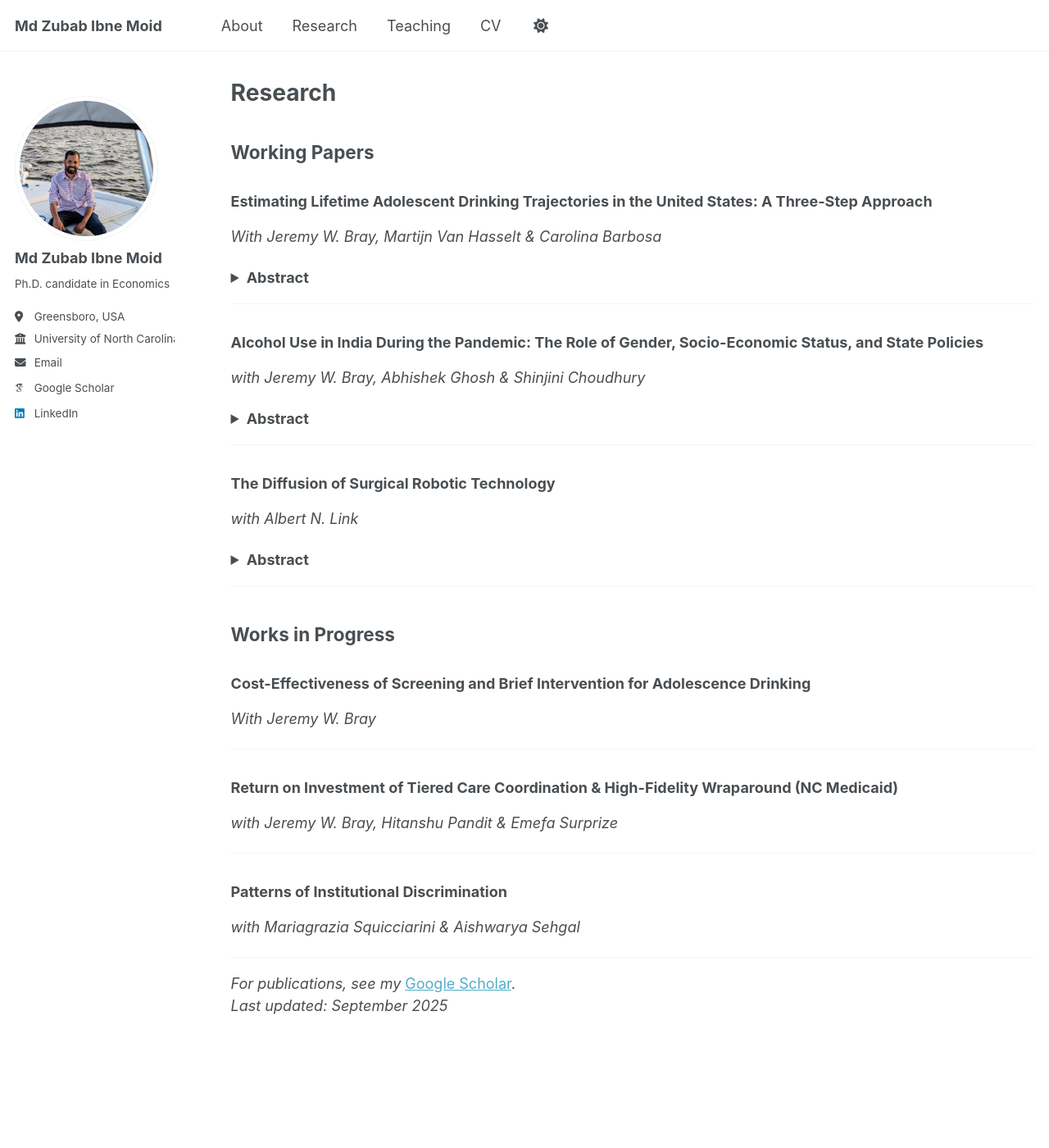
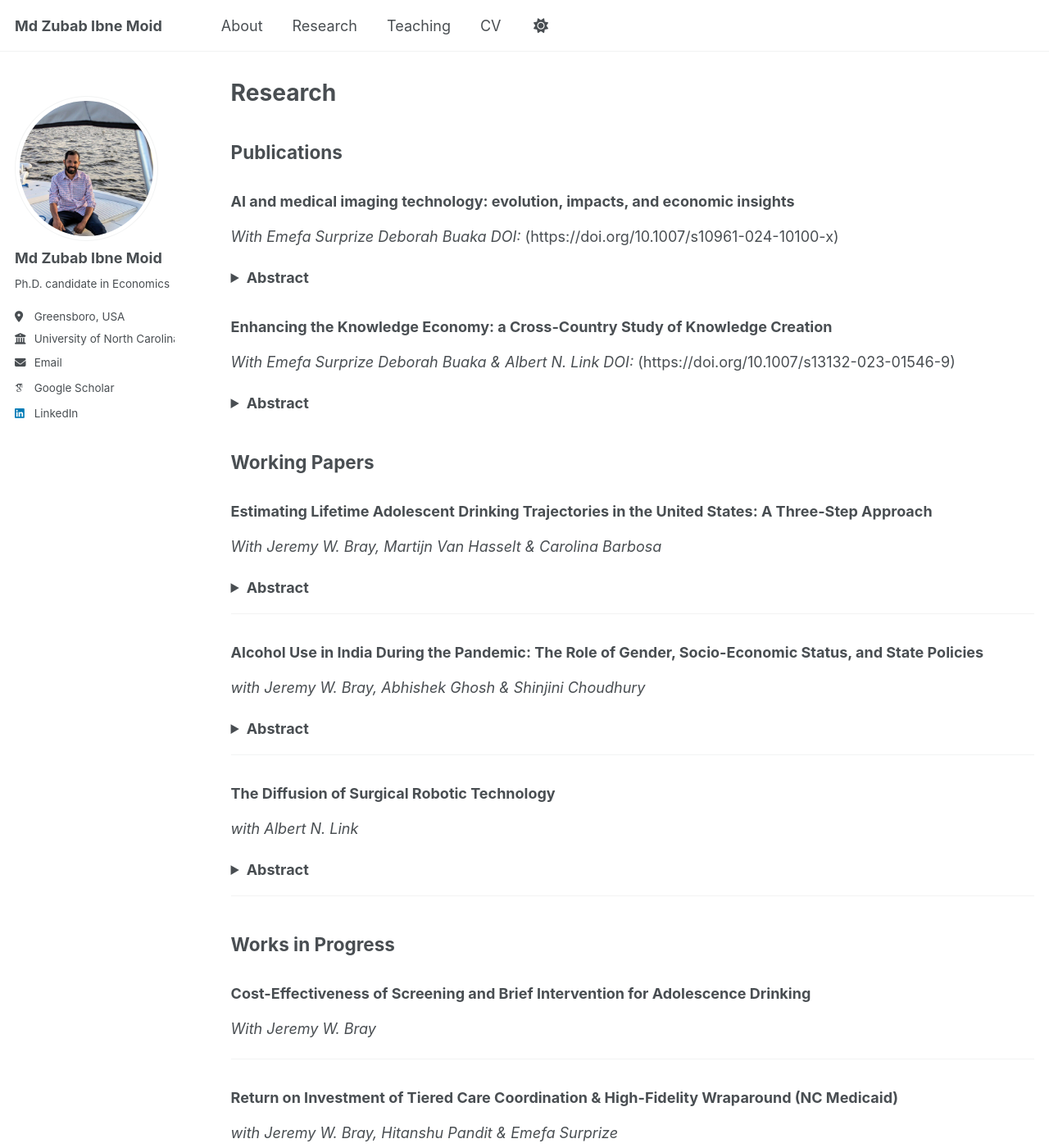
Before and after one commit to Zubab/Zubab.github.io, a Jekyll site: the page built from _pages/research.md, in a window 1280 px wide and 1400 px high. Shown: the whole window at 82% size. Built offline with Jekyll 4.4.1, drawn with Linux system fonts in a browser that asks for light colours; some web fonts are replaced; a script that is not in the unit is left out.

Commit message:
Update research.md

```diff
--- a/_pages/research.md
+++ b/_pages/research.md
@@ -5,7 +5,29 @@ permalink: /research/
 author_profile: true
 ---
 
+## Publications
 
+### AI and medical imaging technology: evolution, impacts, and economic insights
+*With Emefa Surprize Deborah Buaka*
+*DOI:* (https://doi.org/10.1007/s10961-024-10100-x)
+
+<details>
+  <summary><strong>Abstract</strong></summary>
+  <div markdown="1">
+This paper examines the transformative impact of Artificial Intelligence (AI) on medical imaging technology, tracing the evolution of medical imaging from the development of X-ray technology in the 19th century, and describing AI’s integration into medical imaging beginning in the second half of the 20th century. This paper explores AI’s role in early disease detection, enhanced diagnostics, and streamlined workflows. Legal considerations are also discussed, exemplified by proposed regulations such as the EU’s Artificial Intelligence Act and the U.S. Algorithmic Accountability Act.
+  </div>
+</details>
+
+### Enhancing the Knowledge Economy: a Cross-Country Study of Knowledge Creation
+*With Emefa Surprize Deborah Buaka & Albert N. Link*
+*DOI:* (https://doi.org/10.1007/s13132-023-01546-9)
+
+<details>
+  <summary><strong>Abstract</strong></summary>
+  <div markdown="1">
+We identify quantitatively, using cross-country data from the Global Innovation Index, a path through which R&D (research and development) operates to affect economic growth and development. The path we consider is one that relates to enhancing the knowledge economy. Specifically, we contribute to the literature through the quantification of the antecedents and consequences of newly created knowledge: R&D → creation of new knowledge → economic growth and development. And, we show statistically that the R&D → creation of new knowledge relationship is enhanced when businesses collaborate with universities. Not only is this collaborative indirect relationship new to the knowledge creation literature, but also it is based on the estimation of a model specification that has not previously been considered.
+  </div>
+</details>
 
 ## Working Papers
 
@@ -88,7 +110,6 @@ An understanding of the diffusion of surgical robotic technology is a contributi
 
 ---
 
-*For publications, see my* [Google Scholar](https://scholar.google.com/citations?user=4VnVTm8AAAAJ).
 *Last updated: {{ "now" | date: "%B %Y" }}*
 
 <style>
```
